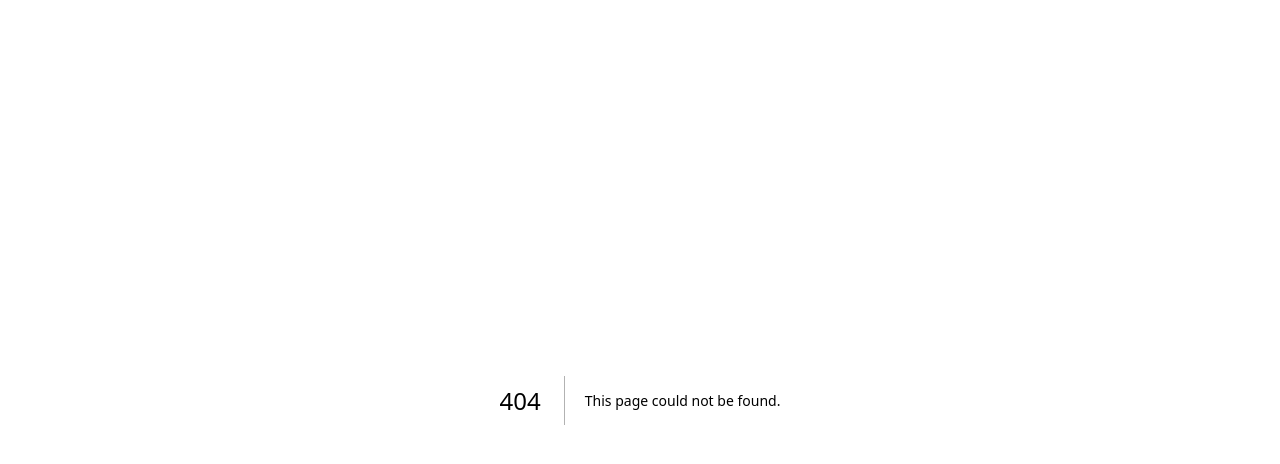
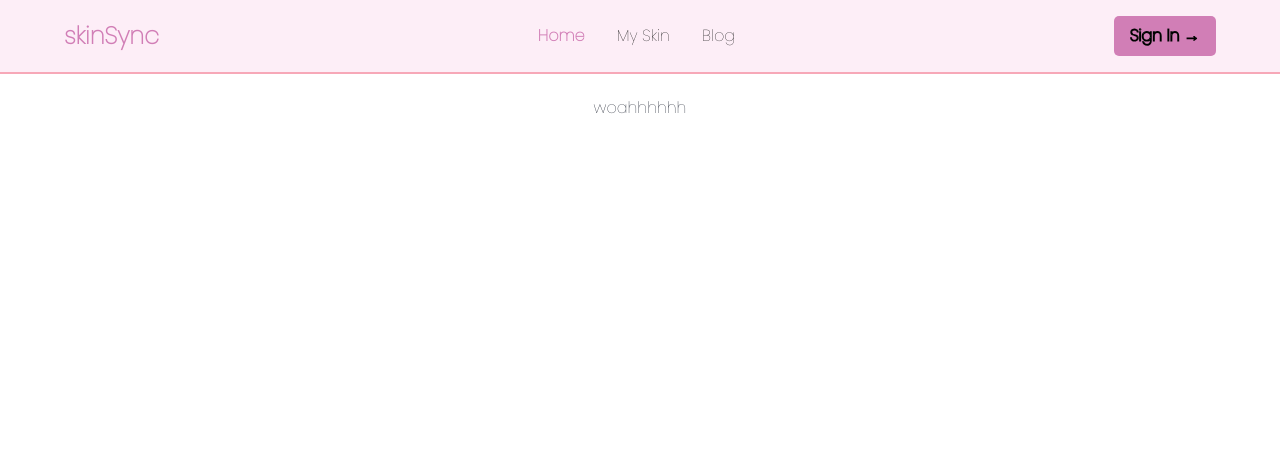
Before and after one commit to gayathriy22/SkinSync, a Next.js app: page /MySkin in a window 1280 px wide. Before the commit this address had no page. Shown: the top 464 px of the page. Built offline with nearby package versions, Linux system fonts and the light colour scheme.

Commit message:
fixed navbar imports

```diff
--- /dev/null
+++ b/app/MySkin/page.tsx
@@ -0,0 +1,10 @@
+import NavBar from "@/components/NavBar";
+
+export default function MySkin() {
+  return (
+    <main className="flex min-h-screen flex-col items-center justify-between p-24">
+      <NavBar />
+      <p>woahhhhhh</p>
+    </main>
+  );
+}
--- a/app/layout.tsx
+++ b/app/layout.tsx
@@ -1,6 +1,7 @@
 import type { Metadata } from "next";
 import { Poppins } from "next/font/google";
 import "./globals.css";
+import NavBar from "../components/NavBar";
 
 const inter = Poppins({
   subsets: ["latin"],
@@ -9,7 +10,8 @@ const inter = Poppins({
 
 export const metadata: Metadata = {
   title: "SkinSync",
-  description: "SkinSync is a skincare app that helps you track your skincare and find the best products for your skin type.",
+  description:
+    "SkinSync is a skincare app that helps you track your skincare and find the best products for your skin type.",
 };
 
 export default function RootLayout({
@@ -19,6 +21,7 @@ export default function RootLayout({
 }>) {
   return (
     <html lang="en">
+      <NavBar />
       <body className={inter.className}>{children}</body>
     </html>
   );
--- a/app/page.tsx
+++ b/app/page.tsx
@@ -1,5 +1,5 @@
 import Image from "next/image";
-import NavBar from "./components/NavBar";
+import NavBar from "@/components/NavBar";
 
 export default function Home() {
   return (
--- a/app/components/NavBar.tsx
+++ b/components/NavBar.tsx
@@ -47,7 +47,6 @@ const NavBar = () => {
       alignItems: "center",
       fontWeight: "bold", // Make the text bold
       WebkitTextStroke: "1px black", // Outline the text in black
-
     },
     signInButtonHover: {
       backgroundColor: "#BF5D8C",
```
